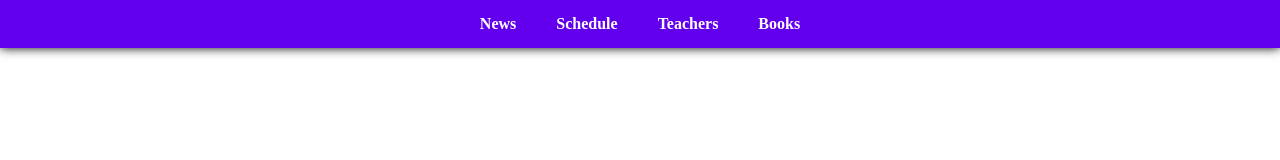
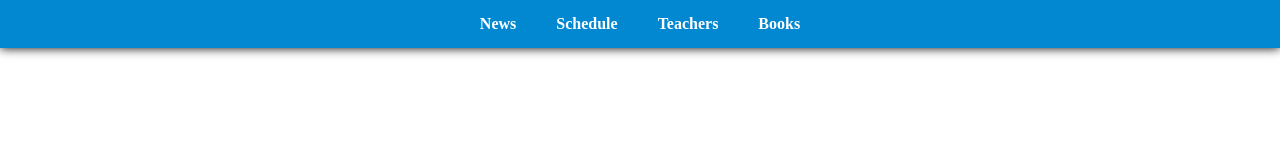
Before and after one commit to f0s3/sch17-frontend, an Angular app: page / in a window 1280 px wide. Shown: the top 160 px of the page. Built offline with nearby package versions, Linux system fonts and the light colour scheme; no server answers.

Commit message:
Change header color

```diff
--- a/src/app/header/header.component.sass
+++ b/src/app/header/header.component.sass
@@ -1,5 +1,5 @@
 header
-    background-color: #6200ee;
+    background-color: #0288d1;
     display: flex;
     justify-content: center;
     margin-bottom: 20vh;
@@ -12,4 +12,4 @@ header
         padding: 15px 20px;
         font-weight: bold;
         &:hover
-            background-color: #3700b3;
+            background-color: #2196f3;
```
